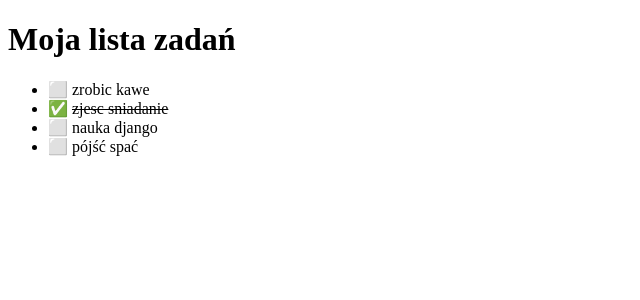
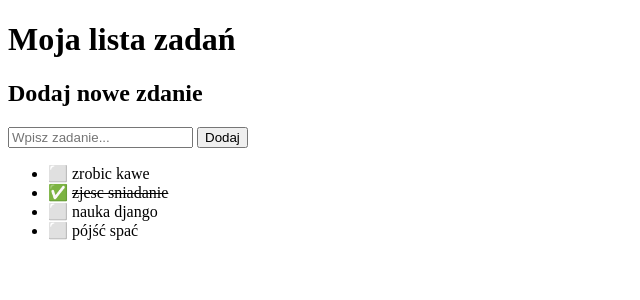
Before and after one commit to SUSEK228/Learning-log, a Django app: page / in a window 1280 px wide. Shown: the top 300 px of the page, without its empty margins (0-640 px from the left). Run offline with Django 5.2, Linux system fonts and the light colour scheme; data comes from the database, SQL or seed files in the repository; both versions use the stored data as it was after the commit.

Commit message:
aktualizacja checklisty

```diff
--- a/django/moja_checklista/zadania/templates/zadania/lista.html
+++ b/django/moja_checklista/zadania/templates/zadania/lista.html
@@ -5,6 +5,12 @@
 </head>
 <body>
     <h1>Moja lista zadań</h1>
+    <h2>Dodaj nowe zdanie</h2>
+    <form method="POST">
+         {% csrf_token %}
+         <input type="text" name="tresc" placeholder="Wpisz zadanie..." required>
+         <button type="submit">Dodaj</button>
+    </form>
     <ul>
         {% for zad in zadania%}
         <li>
--- a/django/moja_checklista/zadania/views.py
+++ b/django/moja_checklista/zadania/views.py
@@ -1,7 +1,15 @@
-from django.shortcuts import render
+from django.shortcuts import render, redirect
 from .models import Zadanie
 # Create your views here.
 
 def lista_zadan (request):
+    if request.method == 'POST':
+        tresc = request.POST.get('tresc')
+        if tresc:
+            Zadanie.objects.create(tresc=tresc)
+
+        return redirect('lista') # pozniej wraca na strone głowna
+
+
     zadania = Zadanie.objects.all()
     return render(request, 'zadania/lista.html', {'zadania': zadania})
```
Also changed, not shown: notes/raport.md (+2 -0 lines), django/moja_checklista/db.sqlite3.
